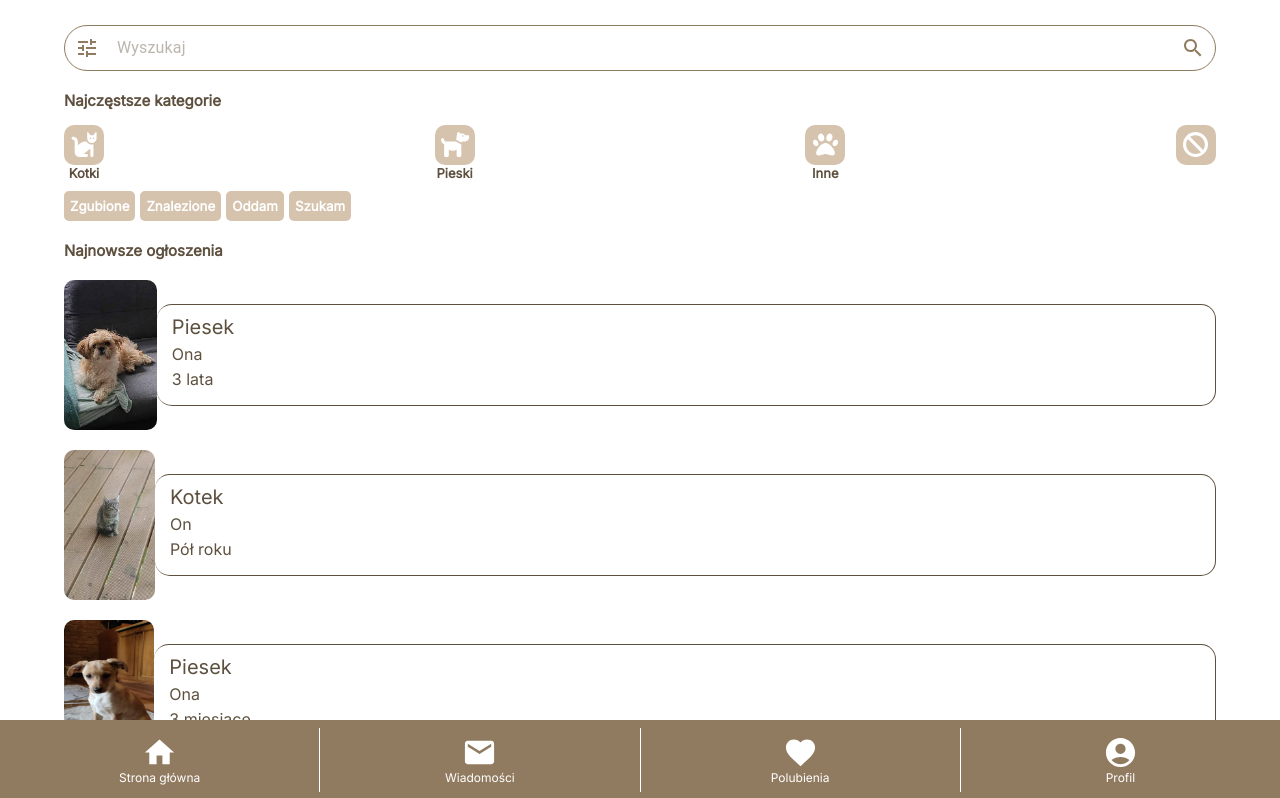
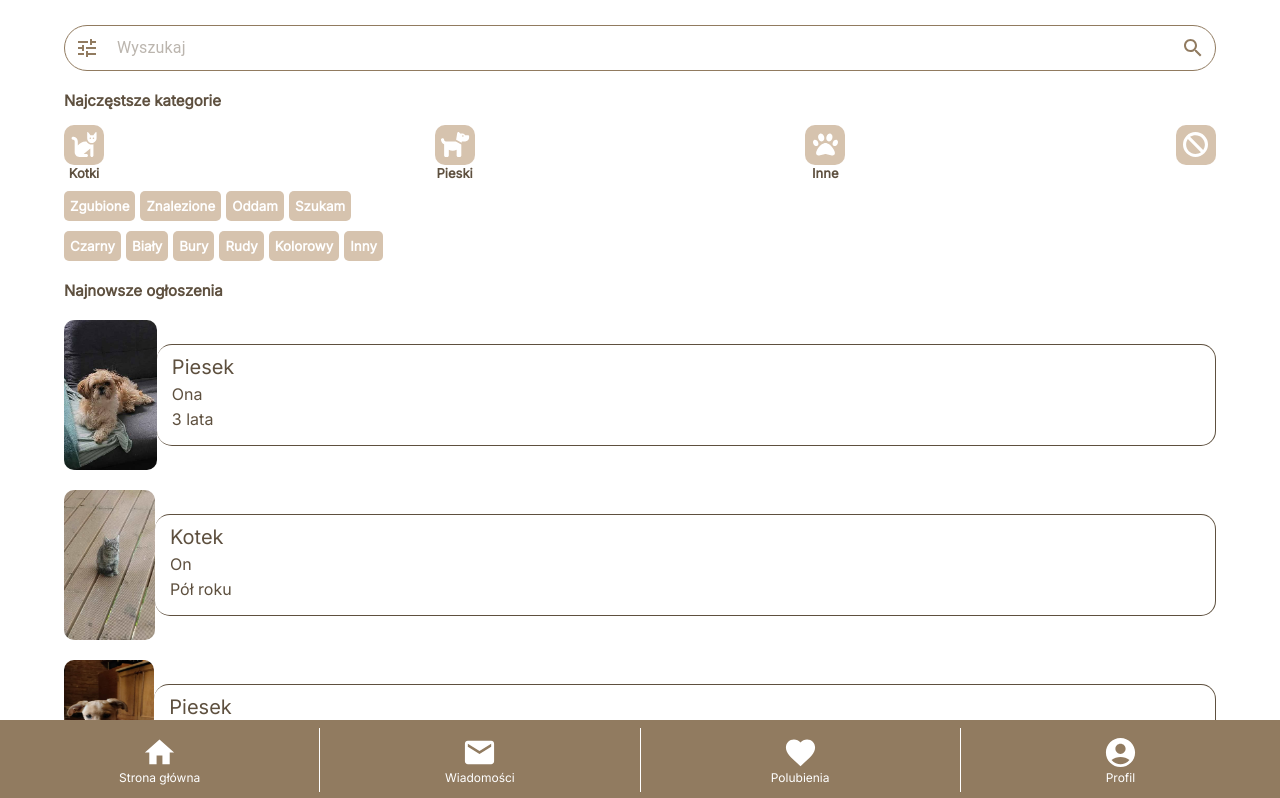
Before and after one commit to asiabielawska/PetsFinder, a React (Vite) app: page / in a window 1280 px wide. Shown: the top 798 px of the page. Built offline with nearby package versions, Linux system fonts and the light colour scheme.

Commit message:
Add new filters

```diff
--- a/src/components/HomePage/CommonCategories/MainCommonCategories.tsx
+++ b/src/components/HomePage/CommonCategories/MainCommonCategories.tsx
@@ -2,7 +2,7 @@ import {
   Category,
   CategoryButton,
   CommonCategories,
-  LostFindButtons,
+  RectangularButtons,
 } from "./styled";
 import { FontAwesomeIcon } from "@fortawesome/react-fontawesome";
 import { faCat } from "@fortawesome/free-solid-svg-icons";
@@ -43,10 +43,26 @@ export const MainCommonCategories = ({ setFilter }: Props) => {
         </Category>
       </CommonCategories>
       <div style={{ paddingTop: 10 }}>
-        <LostFindButtons>Zgubione</LostFindButtons>
-        <LostFindButtons>Znalezione</LostFindButtons>
-        <LostFindButtons>Oddam</LostFindButtons>
-        <LostFindButtons>Szukam</LostFindButtons>
+        <RectangularButtons onClick={() => setFilter("Zgubiono")}>
+          Zgubione
+        </RectangularButtons>
+        <RectangularButtons onClick={() => setFilter("Znaleziono")}>
+          Znalezione
+        </RectangularButtons>
+        <RectangularButtons onClick={() => setFilter("Oddam")}>
+          Oddam
+        </RectangularButtons>
+        <RectangularButtons onClick={() => setFilter("Szukam")}>
+          Szukam
+        </RectangularButtons>
+      </div>
+      <div style={{ paddingTop: 10 }}>
+        <RectangularButtons>Czarny</RectangularButtons>
+        <RectangularButtons>Biały</RectangularButtons>
+        <RectangularButtons>Bury</RectangularButtons>
+        <RectangularButtons>Rudy</RectangularButtons>
+        <RectangularButtons>Kolorowy</RectangularButtons>
+        <RectangularButtons>Inny</RectangularButtons>
       </div>
     </>
   );
--- a/src/components/HomePage/CommonCategories/styled.ts
+++ b/src/components/HomePage/CommonCategories/styled.ts
@@ -26,7 +26,7 @@ export const CategoryButton = styled("button")((props) => ({
   fontSize: 25,
 }));
 
-export const LostFindButtons = styled("button")((props) => ({
+export const RectangularButtons = styled("button")((props) => ({
   border: "none",
   backgroundColor: props.theme.palette.secondary.main,
   height: 30,
```
